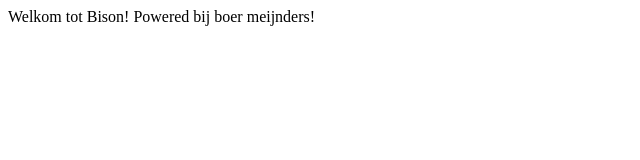
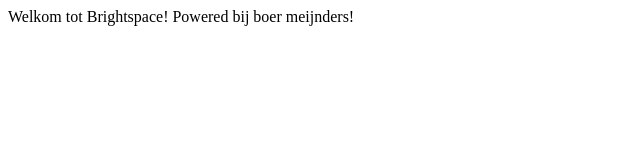
Before and after one commit to coolgooseman/container2, a plain HTML site: page index.html in a window 1280 px wide. Shown: the full height of the page, 0-640 px from the left. Drawn offline with Linux system fonts and the light colour scheme.

Commit message:
Update index.html

```diff
--- a/index.html
+++ b/index.html
@@ -1,5 +1,5 @@
 <HTML>
     <BODY>
-        <p>Welkom tot Bison! Powered bij boer meijnders!</p>
+        <p>Welkom tot Brightspace! Powered bij boer meijnders!</p>
     </BODY>
 </HTML>
```
